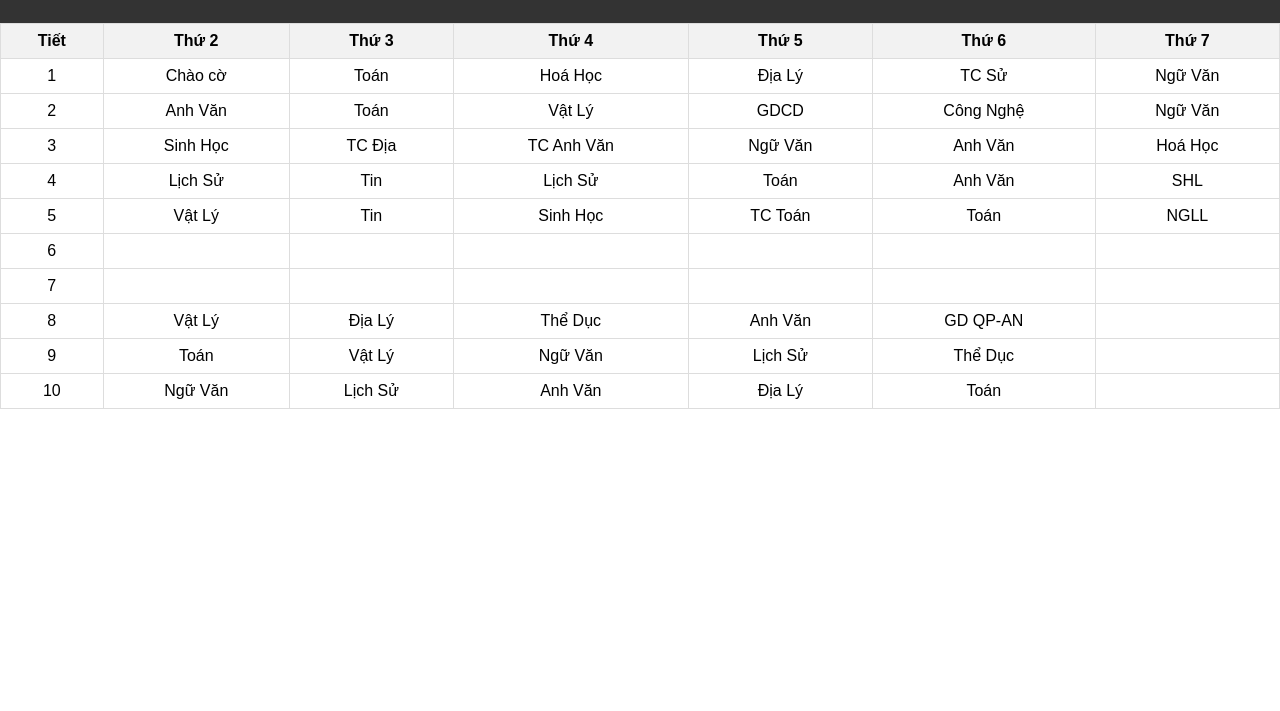
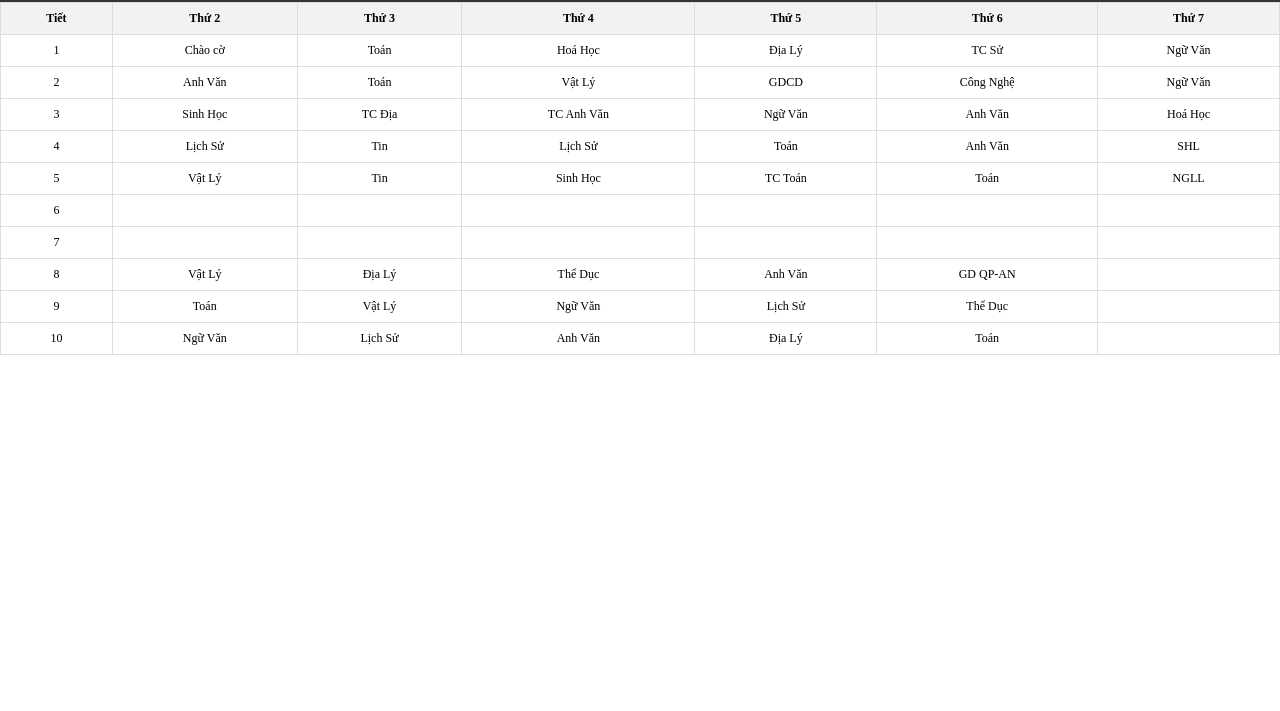
Before and after one commit to ThaoMinh2907/timetable.git.io, a plain HTML site: page index.html in a window 1280 px wide. Shown: the part 89-800 px from the top of the page. Drawn offline with Linux system fonts and the light colour scheme.

Commit message:
Update styles.css

```diff
--- a/styles.css
+++ b/styles.css
@@ -1,5 +1,6 @@
 body {
-  font-family: Arial, sans-serif;
+  font-size: 12px;
+  font-family: 'Times New Roman', Times, serif;
   margin: 0;
   padding: 0;
 }
```
